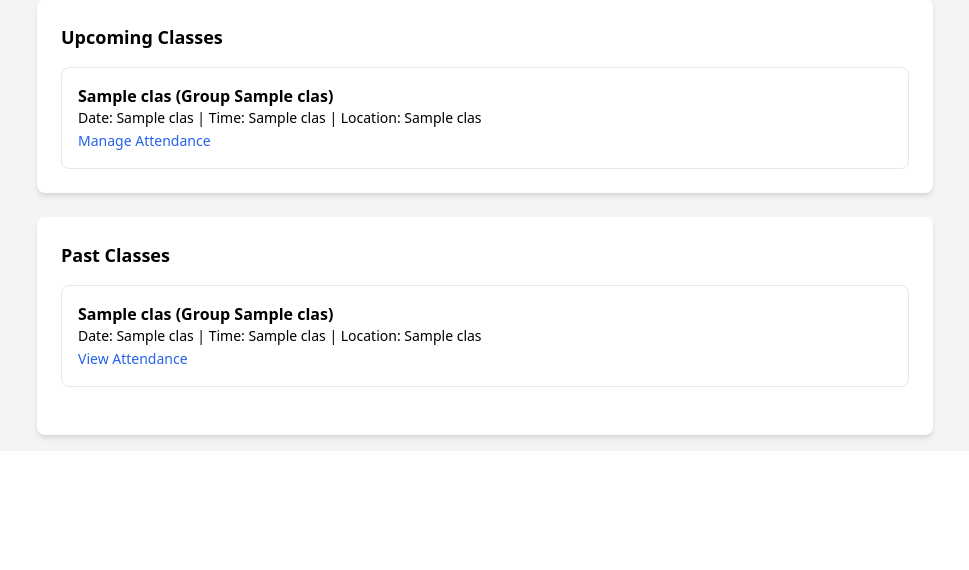
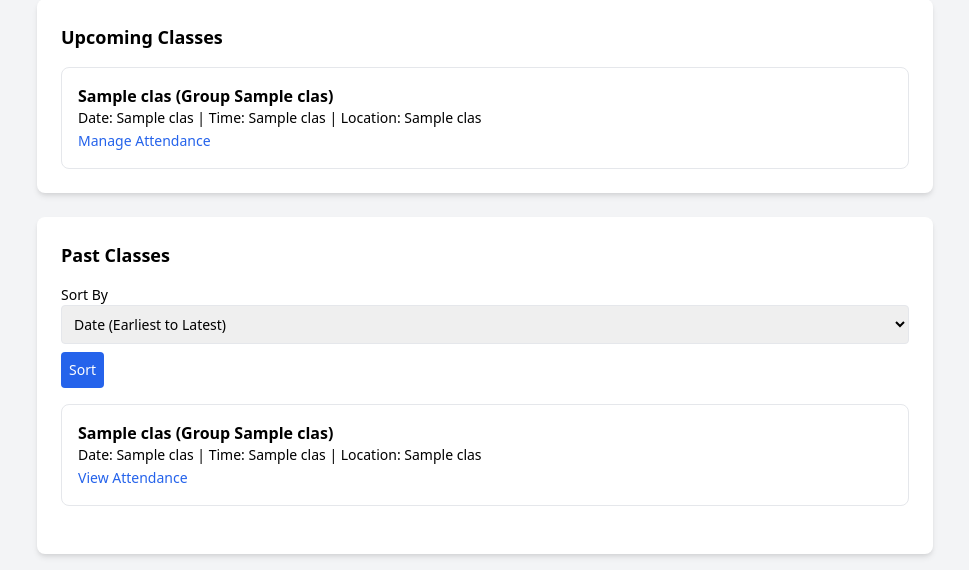
Before and after one commit to lebright85/rwc, a Flask app: template templates/counselor_dashboard.html in a window 1280 px wide. Shown: the part 447-1017 px from the top of the page, without its empty margins (155-1124 px from the left). Before the commit the page ends 891 px from the top, so only its background shows below. Run offline with Flask 3, Linux system fonts and the light colour scheme; the template is opened without the code that fills it: most values are stand-ins (such as "Sample title", 1, 10 or a date in 2020); some libraries are stand-ins or nearby versions.

Commit message:
Add sorting and pagination to past classes section

```diff
--- a/templates/counselor_dashboard.html
+++ b/templates/counselor_dashboard.html
@@ -44,6 +44,17 @@
     <!-- Past Classes -->
     <div class="bg-white p-6 rounded-lg shadow-md">
         <h3 class="text-lg font-bold mb-4">Past Classes</h3>
+        <div class="mb-4">
+            <form method="GET">
+                <label class="block text-sm font-medium">Sort By</label>
+                <select name="sort_by" class="w-full border rounded p-2 text-sm mb-2">
+                    <option value="date_asc" {% if sort_by == 'date_asc' %}selected{% endif %}>Date (Earliest to Latest)</option>
+                    <option value="date_desc" {% if sort_by == 'date_desc' %}selected{% endif %}>Date (Latest to Earliest)</option>
+                    <option value="group" {% if sort_by == 'group' %}selected{% endif %}>Group</option>
+                </select>
+                <button type="submit" class="bg-blue-600 text-white p-2 rounded text-sm">Sort</button>
+            </form>
+        </div>
         {% if past_classes %}
         <div class="grid grid-cols-1 gap-4">
             {% for class in past_classes %}
@@ -57,13 +68,13 @@
         <!-- Pagination Controls -->
         <div class="mt-6 flex justify-center items-center space-x-2">
             {% if past_page > 1 %}
-            <a href="{{ url_for('counselor_dashboard', past_page=past_page-1) }}" class="bg-blue-600 text-white p-2 rounded text-sm">Previous</a>
+            <a href="{{ url_for('counselor_dashboard', past_page=past_page-1, sort_by=sort_by) }}" class="bg-blue-600 text-white p-2 rounded text-sm">Previous</a>
             {% endif %}
             {% for p in range(1, total_past_pages + 1) %}
-            <a href="{{ url_for('counselor_dashboard', past_page=p) }}" class="p-2 rounded text-sm {% if p == past_page %}bg-blue-600 text-white{% else %}bg-gray-200 text-gray-700{% endif %}">{{ p }}</a>
+            <a href="{{ url_for('counselor_dashboard', past_page=p, sort_by=sort_by) }}" class="p-2 rounded text-sm {% if p == past_page %}bg-blue-600 text-white{% else %}bg-gray-200 text-gray-700{% endif %}">{{ p }}</a>
             {% endfor %}
             {% if past_page < total_past_pages %}
-            <a href="{{ url_for('counselor_dashboard', past_page=past_page+1) }}" class="bg-blue-600 text-white p-2 rounded text-sm">Next</a>
+            <a href="{{ url_for('counselor_dashboard', past_page=past_page+1, sort_by=sort_by) }}" class="bg-blue-600 text-white p-2 rounded text-sm">Next</a>
             {% endif %}
         </div>
         {% else %}
```
